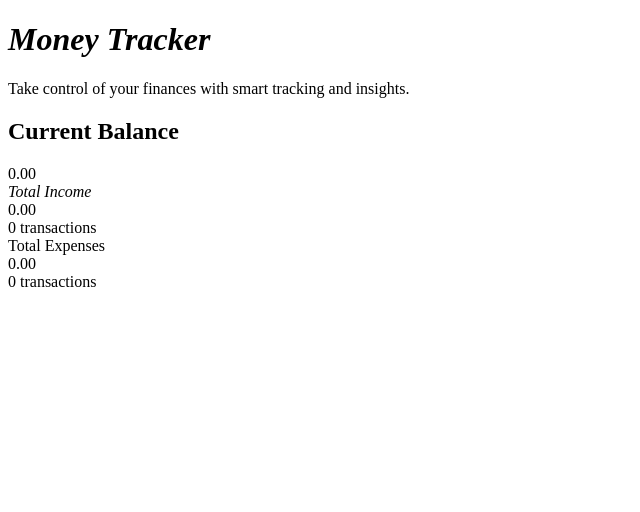
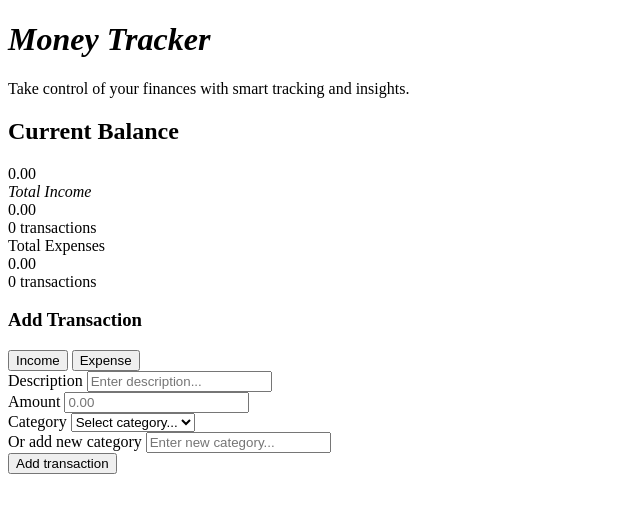
Before and after one commit to KAlternative/Money-Tracker, a plain HTML site: page index.html in a window 1280 px wide. Shown: the whole page, without its empty margins (0-640 px from the left). Drawn offline with Linux system fonts and the light colour scheme.

Commit message:
added basic elements

```diff
--- a/index.html
+++ b/index.html
@@ -29,6 +29,42 @@
                     </div>
                 </div>
             </div>
+
+            <div class="card form-section">
+                <h3><i class="fas fa-plus-circle"></i>Add Transaction</h3>
+                <div class="form-toggle">
+                    <button class="toogle-btn active" data-type="income">
+                        <i class="fas fa-plus"></i>Income
+                    </button>
+                    <button class="toogle-btn" data-type="expense">
+                        <i class="fas fa-minus"></i> Expense
+                    </button>
+                </div>
+
+                <form id="transactionForm">
+                    <div class="form-group">
+                        <label for="description">Description</label>
+                        <input type="text" id="description" placeholder="Enter description..." required>
+                    </div>
+                    <div class="form-group">
+                        <label for="amount">Amount</label>
+                        <input type="number" id="amount" placeholder="0.00" step="0.01" required>
+                    </div>
+                    <div class="form-group">
+                        <label for="category">Category</label>
+                        <select id="category" required>
+                            <option value="">Select category...</option>
+                        </select>
+                    </div>
+                    <div class="form-group">
+                        <label for="customCategory">Or add new category</label>
+                        <input type="text" id="customCategory" placeholder="Enter new category...">
+                    </div>
+                    <button type="submit" class="btn btn-primary">
+                        <i class="fas fa-save"></i> Add transaction
+                    </button>
+                </form>
+            </div>
         </div>
     </div>
 </body>
```
